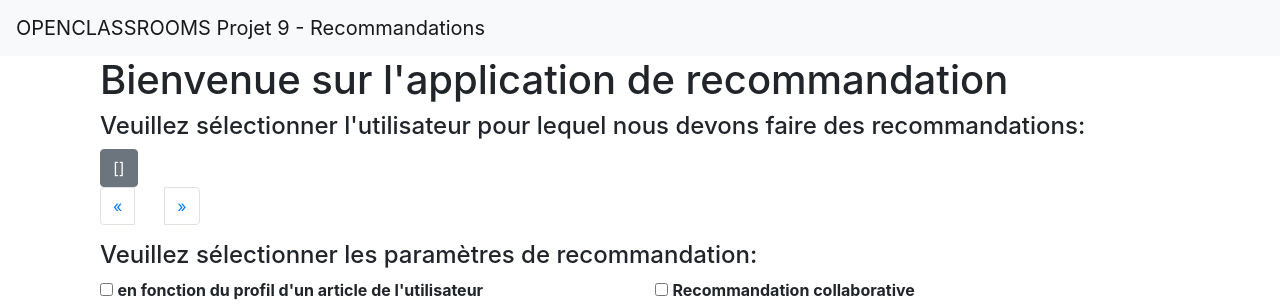
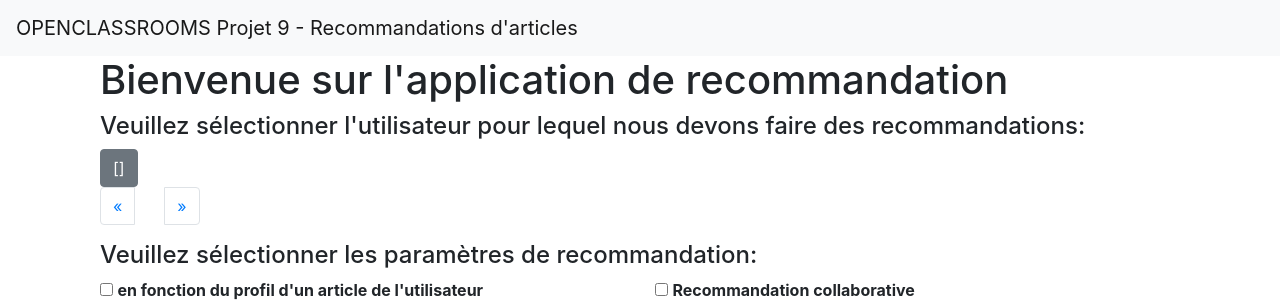
Before and after one commit to julien-IA/projet9-appweb, a Flask app: template templates/index.html in a window 1280 px wide. Shown: the top 304 px of the page. Run offline with Flask 2, Linux system fonts and the light colour scheme; the template is opened without the code that fills it: most values are stand-ins (such as "Sample title", 1, 10 or a date in 2020); some libraries are stand-ins or nearby versions.

Commit message:
Mise à jour titre

```diff
--- a/templates/base.html
+++ b/templates/base.html
@@ -12,7 +12,7 @@
   </head>
   <body>
     <nav class="navbar navbar-expand-md navbar-light bg-light">
-        <a class="navbar-brand" href="{{ url_for('index')}}">OPENCLASSROOMS Projet 9 - Recommandations</a>
+        <a class="navbar-brand" href="{{ url_for('index')}}">OPENCLASSROOMS Projet 9 - Recommandations d'articles</a>
         <button class="navbar-toggler" type="button" data-toggle="collapse" data-target="#navbarNav" aria-controls="navbarNav" aria-expanded="false" aria-label="Toggle navigation">
             <span class="navbar-toggler-icon"></span>
         </button>
```
